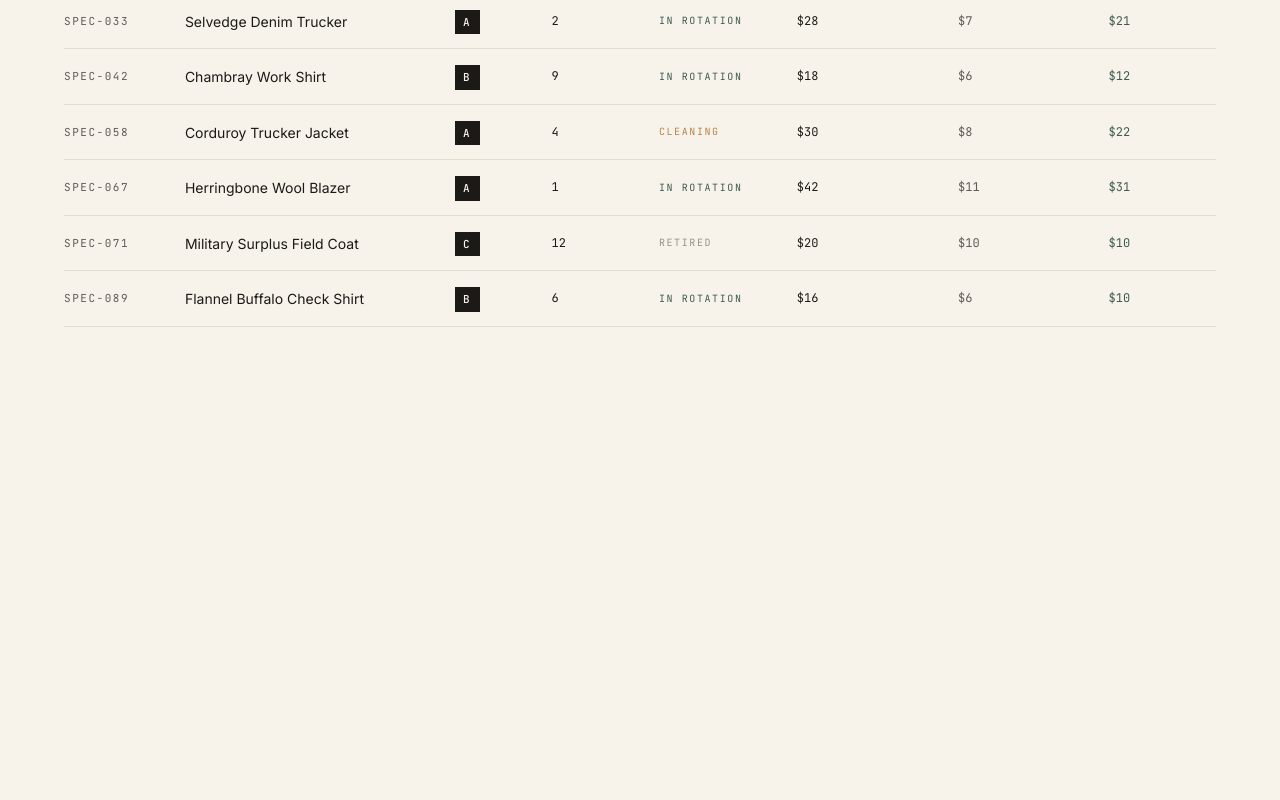
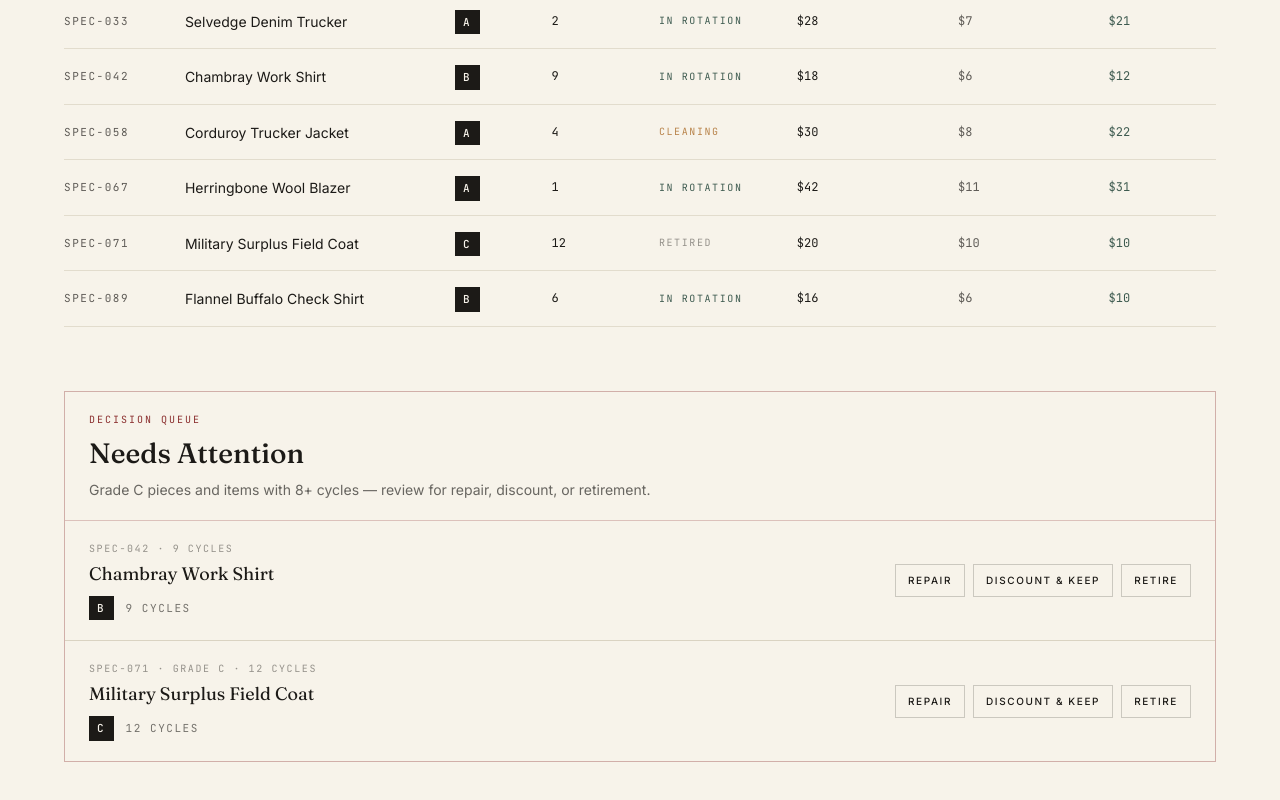
Before and after one commit to danielsernab90/vintage_wardrobe, a Next.js app: page /admin in a window 1280 px wide. Shown: the part 578-1378 px from the top of the page. Before the commit the page ends 985 px from the top, so only its background shows below. Built offline with nearby package versions, Linux system fonts and the light colour scheme.

Commit message:
Add Write-off/Repair Decision Queue to Admin Dashboard

```diff
--- /dev/null
+++ b/src/components/DecisionQueue.tsx
@@ -0,0 +1,95 @@
+"use client";
+
+import { useState } from "react";
+import Link from "next/link";
+import { ConditionGradeTag } from "@/components/ConditionGradeTag";
+import {
+  decisionReason,
+  getDecisionQueue,
+  type InventoryItem,
+} from "@/data/inventory";
+
+type QueueAction = "Repair" | "Discount & Keep" | "Retire";
+
+const actions: QueueAction[] = ["Repair", "Discount & Keep", "Retire"];
+
+export function DecisionQueue() {
+  const flagged = getDecisionQueue();
+  const [marked, setMarked] = useState<Record<string, QueueAction>>({});
+
+  function mark(item: InventoryItem, action: QueueAction) {
+    setMarked((prev) => ({ ...prev, [item.id]: action }));
+  }
+
+  return (
+    <section className="mt-14 border border-oxblood/35 bg-paper md:mt-16">
+      <div className="border-b border-oxblood/25 px-5 py-5 md:px-6">
+        <p className="font-mono text-[10px] uppercase tracking-[0.2em] text-oxblood">
+          Decision queue
+        </p>
+        <h2 className="mt-2 font-display text-2xl font-medium text-ink md:text-[1.75rem]">
+          Needs Attention
+        </h2>
+        <p className="mt-2 max-w-2xl font-sans text-sm text-ink/65">
+          Grade C pieces and items with 8+ cycles — review for repair, discount,
+          or retirement.
+        </p>
+      </div>
+
+      {flagged.length === 0 ? (
+        <p className="px-5 py-10 font-sans text-sm text-ink/60 md:px-6">
+          Nothing needs attention right now.
+        </p>
+      ) : (
+        <ul className="divide-y divide-parchment">
+          {flagged.map((item) => {
+            const action = marked[item.id];
+            return (
+              <li
+                key={item.id}
+                className="flex flex-col gap-4 px-5 py-5 md:flex-row md:items-center md:justify-between md:px-6"
+              >
+                <div className="min-w-0">
+                  <p className="font-mono text-[10px] uppercase tracking-[0.16em] text-ink/45">
+                    {item.id} · {decisionReason(item)}
+                  </p>
+                  <Link
+                    href={`/item/${item.id}`}
+                    className="mt-1 block font-display text-lg text-ink transition-opacity hover:opacity-70"
+                  >
+                    {item.name}
+                  </Link>
+                  <div className="mt-2 flex flex-wrap items-center gap-3">
+                    <ConditionGradeTag grade={item.grade} />
+                    <span className="font-mono text-[11px] uppercase tracking-[0.14em] text-ink/60">
+                      {item.cycles} cycles
+                    </span>
+                  </div>
+                </div>
+
+                <div className="flex flex-col items-stretch gap-2 sm:flex-row sm:items-center">
+                  {action ? (
+                    <p className="font-mono text-[11px] uppercase tracking-[0.16em] text-bottle">
+                      ✓ Marked for {action}
+                    </p>
+                  ) : (
+                    actions.map((label) => (
+                      <button
+                        key={label}
+                        type="button"
+                        onClick={() => mark(item, label)}
+                        className="border border-ink/20 bg-paper px-3 py-2 font-sans text-[10px] font-medium uppercase tracking-[0.16em] text-ink transition-opacity hover:border-ink hover:opacity-80"
+                      >
+                        {label}
+                      </button>
+                    ))
+                  )}
+                </div>
+              </li>
+            );
+          })}
+        </ul>
+      )}
+    </section>
+  );
+}
--- a/src/components/InventoryDashboard.tsx
+++ b/src/components/InventoryDashboard.tsx
@@ -3,6 +3,7 @@
 import { useMemo, useState } from "react";
 import Link from "next/link";
 import { ConditionGradeTag } from "@/components/ConditionGradeTag";
+import { DecisionQueue } from "@/components/DecisionQueue";
 import {
   getInventoryStats,
   inventory,
@@ -235,6 +236,8 @@ export function InventoryDashboard() {
             </tbody>
           </table>
         </div>
+
+        <DecisionQueue />
       </div>
     </section>
   );
--- a/src/data/inventory.ts
+++ b/src/data/inventory.ts
@@ -62,3 +62,23 @@ export function getInventoryStats(items: InventoryItem[] = inventory) {
 export function isThinMargin(margin: number) {
   return margin < THIN_MARGIN_THRESHOLD;
 }
+
+const HIGH_CYCLE_THRESHOLD = 8;
+
+function isGradeC(grade: string) {
+  return grade === "C" || grade === "C+" || grade === "C-";
+}
+
+/** Items needing write-off / repair review: Grade C or 8+ cycles. */
+export function getDecisionQueue(items: InventoryItem[] = inventory) {
+  return items.filter(
+    (item) => isGradeC(item.grade) || item.cycles >= HIGH_CYCLE_THRESHOLD,
+  );
+}
+
+export function decisionReason(item: InventoryItem) {
+  const reasons: string[] = [];
+  if (isGradeC(item.grade)) reasons.push("Grade C");
+  if (item.cycles >= HIGH_CYCLE_THRESHOLD) reasons.push(`${item.cycles} cycles`);
+  return reasons.join(" · ");
+}
```
Also changed, not shown: screenshots/15-decision-queue.png (added).
